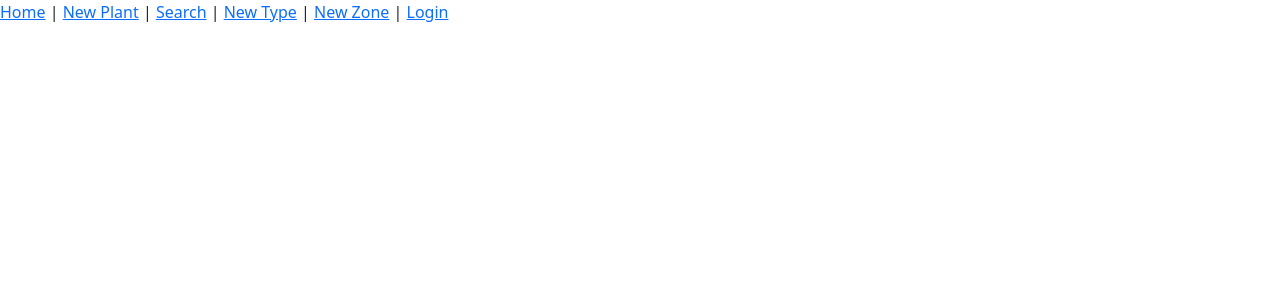
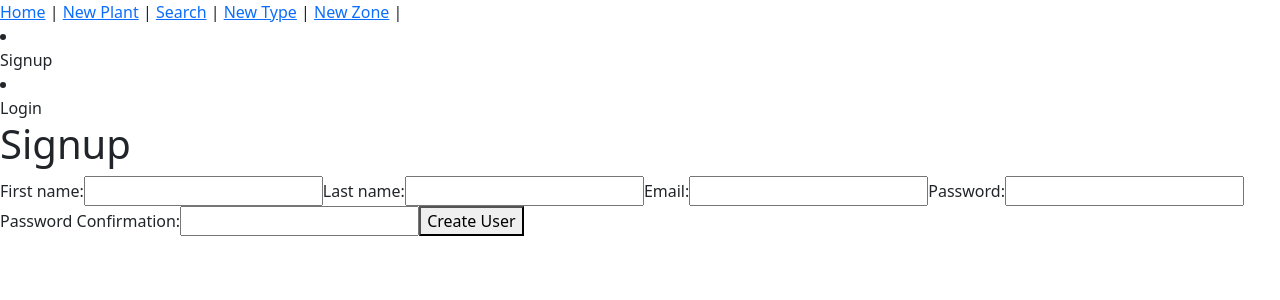
Before and after one commit to jmychalm13/plant_app_frontend, a React (Vite) app: page /signup in a window 1280 px wide. Shown: the top 300 px of the page. Built offline with nearby package versions, Linux system fonts and the light colour scheme; no server answers.

Commit message:
added logic for logout link

```diff
--- a/src/Content.jsx
+++ b/src/Content.jsx
@@ -8,6 +8,7 @@ import { PlantSearch } from "./PlantSearch";
 import { NewType } from "./NewType";
 import { NewZone } from "./NewZone";
 import { NewWater } from "./NewWater";
+import { Signup } from "./Signup";
 
 export function Content() {
   const [userPlants, setUserPlants] = useState([]);
@@ -39,6 +40,7 @@ export function Content() {
         <Route path="/new_type" element={<NewType />} />
         <Route path="/new_zone" element={<NewZone />} />
         <Route path="/new_water" element={<NewWater />} />
+        <Route path="/signup" element={<Signup />} />
       </Routes>
     </div>
   );
--- a/src/Header.jsx
+++ b/src/Header.jsx
@@ -1,11 +1,35 @@
 import { Link } from "react-router-dom";
+import { LogoutLink } from "./LogoutLink";
 
 export function Header() {
+  let authLinks;
+  if (localStorage.jwt === undefined) {
+    authLinks = (
+      <>
+        <li>
+          <Link className="nav-link" to="/signup">
+            Signup
+          </Link>
+        </li>
+        <li>
+          <Link className="nav-link" to="/login">
+            Login
+          </Link>
+        </li>
+      </>
+    );
+  } else {
+    authLinks = (
+      <li className="nav-item">
+        <LogoutLink />
+      </li>
+    );
+  }
   return (
     <header>
       <nav>
         <Link to="/">Home</Link> | <Link to="/new">New Plant</Link> | <Link to="/search">Search</Link> |{" "}
-        <Link to="/new_type">New Type</Link> | <Link to="/new_zone">New Zone</Link> | <Link to="/login">Login</Link>
+        <Link to="/new_type">New Type</Link> | <Link to="/new_zone">New Zone</Link> | {authLinks}
       </nav>
     </header>
   );
--- /dev/null
+++ b/src/LogoutLink.jsx
@@ -0,0 +1,17 @@
+import axios from "axios";
+import { Link } from "react-router-dom";
+
+export function LogoutLink() {
+  const handleClick = (event) => {
+    event.preventDefault();
+    delete axios.defaults.headers.common["Authorization"];
+    localStorage.removeItem("jwt");
+    window.location.href = "/";
+  };
+
+  return (
+    <Link className="nav-link" to="#" onClick={handleClick}>
+      Logout
+    </Link>
+  );
+}
--- /dev/null
+++ b/src/Signup.jsx
@@ -0,0 +1,32 @@
+import axios from "axios";
+
+export function Signup() {
+  const handleSubmit = (event) => {
+    event.preventDefault();
+    const params = new FormData(event.target);
+    axios.post("http://localhost:3000/users.json", params).then((response) => {
+      console.log(response.data);
+      event.target.reset();
+      window.location.href = "/login";
+    });
+  };
+
+  return (
+    <div>
+      <h1>Signup</h1>
+      <form onSubmit={handleSubmit}>
+        <label htmlFor="first_name">First name:</label>
+        <input type="text" name="first_name" />
+        <label htmlFor="last_name">Last name:</label>
+        <input type="text" name="last_name" />
+        <label htmlFor="email">Email:</label>
+        <input type="email" name="email" />
+        <label htmlFor="password">Password:</label>
+        <input type="password" name="password" />
+        <label htmlFor="password_confirmation">Password Confirmation:</label>
+        <input type="password" name="password_confirmation" />
+        <button type="submit">Create User</button>
+      </form>
+    </div>
+  );
+}
--- a/src/UserPlantsNew.jsx
+++ b/src/UserPlantsNew.jsx
@@ -2,7 +2,6 @@ import axios from "axios";
 import { useState } from "react";
 import { useEffect } from "react";
 import { ToastNotification } from "./ToastNotification";
-import { Link } from "react-router-dom";
 
 export function UserPlantsNew(props) {
   const [types, setTypes] = useState([]);
```
